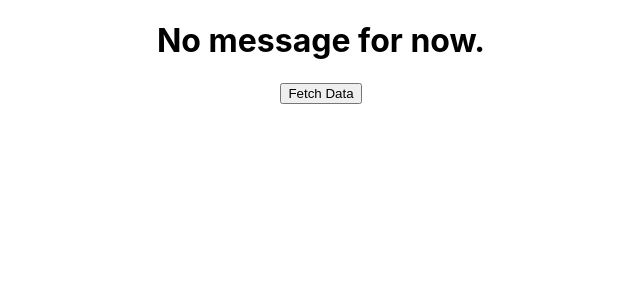
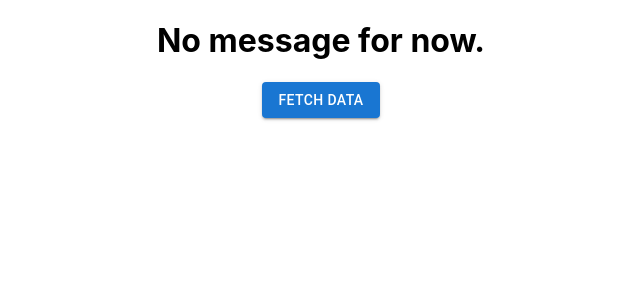
Before and after one commit to arismink/herbiview, a React (Create React App) app in the folder client/: page / in a window 1280 px wide. Shown: the top 300 px of the page, without its empty margins (319-959 px from the left). Built offline with nearby package versions, Linux system fonts and the light colour scheme.

Commit message:
stylize button with mui test

```diff
--- a/client/src/App.js
+++ b/client/src/App.js
@@ -1,4 +1,8 @@
-import { useState, useEffect } from "react";
+import * as React from 'react';
+import ReactDOM from 'react-dom';
+import Button from '@mui/material/Button';
+
+import { useState } from "react";
 import axios from 'axios';
 import './App.css';
 
@@ -28,9 +32,10 @@ function App() {
   return (
     <div className="App">
       <h1>{ state.message }</h1>
-      <button onClick={fetchData} >
+      <Button variant="contained" onClick={fetchData} >
         Fetch Data
-      </button>
+      </Button>
+
     </div>
   );
 }
```
Also changed, not shown: client/src/logo.svg (deleted), 1 other file (tests, documents, lock files or other folders).
